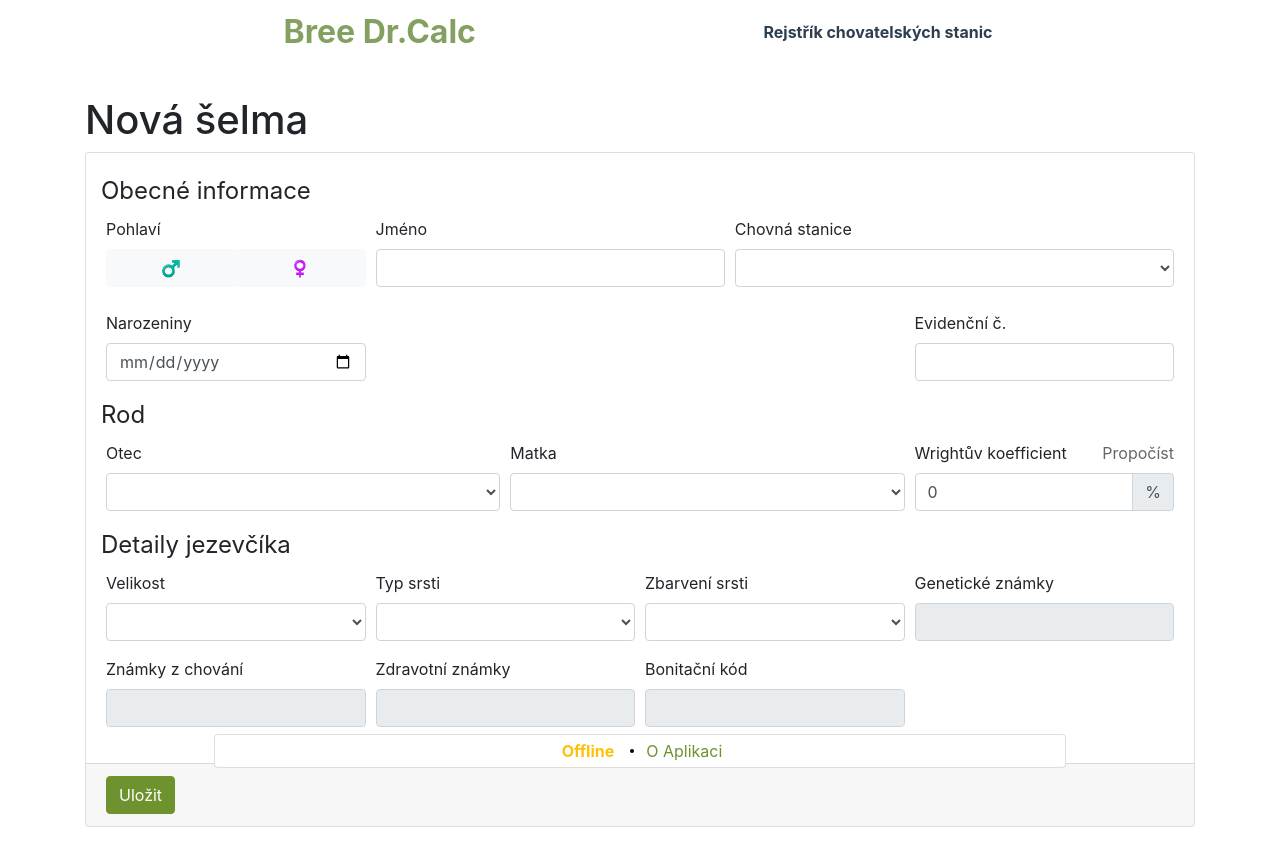
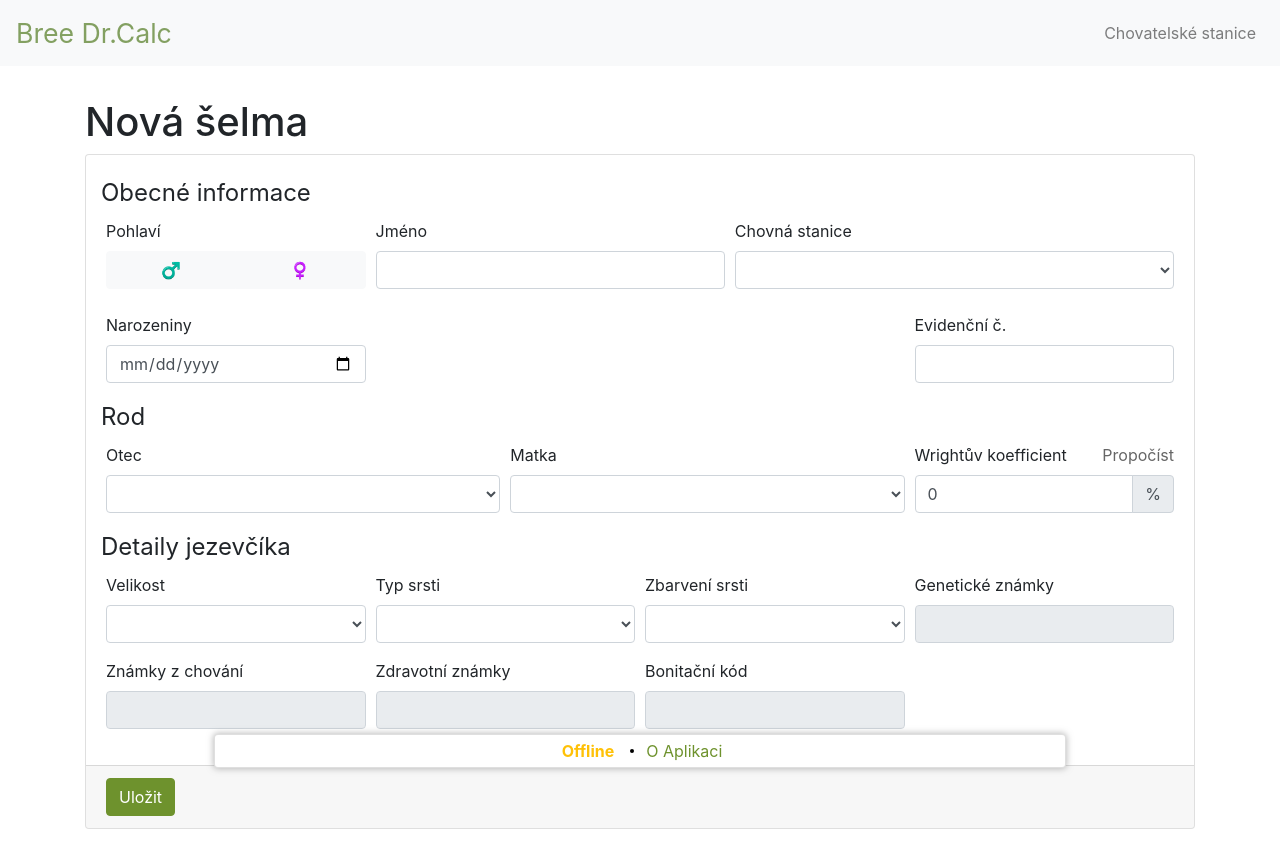
Before and after one commit to com-pot/bree-dr-calc, a Vue app: page /beast/add in a window 1280 px wide. Shown: the top 868 px of the page. Built offline with nearby package versions, Linux system fonts and the light colour scheme.

Commit message:
[app] Use more sane layout components

```diff
--- a/src/modules/app/layouts/Navbar.vue
+++ b/src/modules/app/layouts/Navbar.vue
@@ -1,14 +1,29 @@
 <template>
-  <div v-if="navLinks" id="navbar">
-    <router-link class="brand" to="/">{{ appName }}</router-link>
+  <nav class="navbar sticky-top navbar-expand navbar-light bg-light" id="navbar">
+    <div class="container-fluid">
+      <router-link class="navbar-brand" to="/">{{ appName }}</router-link>
 
-    <nav>
-      <template v-for="(link, i) in navLinks" :key="i">
-        <router-link :to="link.to">{{ link.text }}</router-link>
-        <i v-if="i < navLinks.length - 1" class="spacer"></i>
-      </template>
-    </nav>
-  </div>
+      <button class="navbar-toggler" type="button" data-bs-toggle="collapse" data-bs-target="#navbarNav"
+              aria-controls="navbarNav" aria-expanded="false" aria-label="Toggle navigation">
+        <span class="navbar-toggler-icon"></span>
+      </button>
+
+      <div class="collapse navbar-collapse" id="navbarNav">
+        <ul class="navbar-nav ml-auto">
+          <template v-for="(link, i) in navLinks" :key="i">
+            <li class="nav-item">
+              <router-link :to="link.to" class="nav-link" active-class="active"
+                           aria-current-value="page">{{ link.text }}</router-link>
+            </li>
+            <i v-if="i < navLinks.length - 1" class="spacer"></i>
+          </template>
+<!--          <li class="nav-item">
+            <a class="nav-link disabled" href="#" tabindex="-1" aria-disabled="true">Disabled</a>
+          </li>-->
+        </ul>
+      </div>
+    </div>
+  </nav>
 </template>
 
 <script>
--- a/src/modules/app/sass/layout/_appLayout.scss
+++ b/src/modules/app/sass/layout/_appLayout.scss
@@ -5,26 +5,16 @@
 
   #navbar {
     $activeLinkColor: mix(#AED581, black, 75%);
-    height: 4em;
-    display: flex;
-    justify-content: space-evenly;
-    align-items: center;
 
-    line-height: 1;
+    .navbar-brand {
+      font-size: 20pt;
+      color: $activeLinkColor;
 
-    .brand {
-      font-size: 24pt;
-      color: $activeLinkColor;
+
     }
 
-
-    a {
-      font-weight: bold;
-      color: #2c3e50;
-
-      &.router-link-exact-active {
-        color: $activeLinkColor;
-      }
+    .navbar-nav {
+      align-items: center;
     }
   }
 
@@ -47,6 +37,8 @@
     flex-direction: row;
     justify-content: center;
     align-items: center;
+
+    box-shadow: rgba(gray, 0.5) 0 0 6px 1px;
   }
 
   .app-connection-notice {
--- a/src/modules/bestiary/localization/bestiary.cs_CZ.json
+++ b/src/modules/bestiary/localization/bestiary.cs_CZ.json
@@ -3,7 +3,7 @@
   "bestiary.view.Pairing": "Párování",
   "bestiary.view.BeastDetail": "Detail šelmy",
   "bestiary.view.BeastDetail.new": "Nová šelma",
-  "bestiary.view.BreedingStationsIndex": "Rejstřík chovatelských stanic",
+  "bestiary.view.BreedingStationsIndex": "Chovatelské stanice",
   "bestiary.pairing.field.maxGenerations": "Maximální zanoření",
   "bestiary.pairing.field.walkOrder": "Pořadí procházení rodokmenu",
   "bestiary.pairing.tab.explanation": "Vysvětlivky",
```
